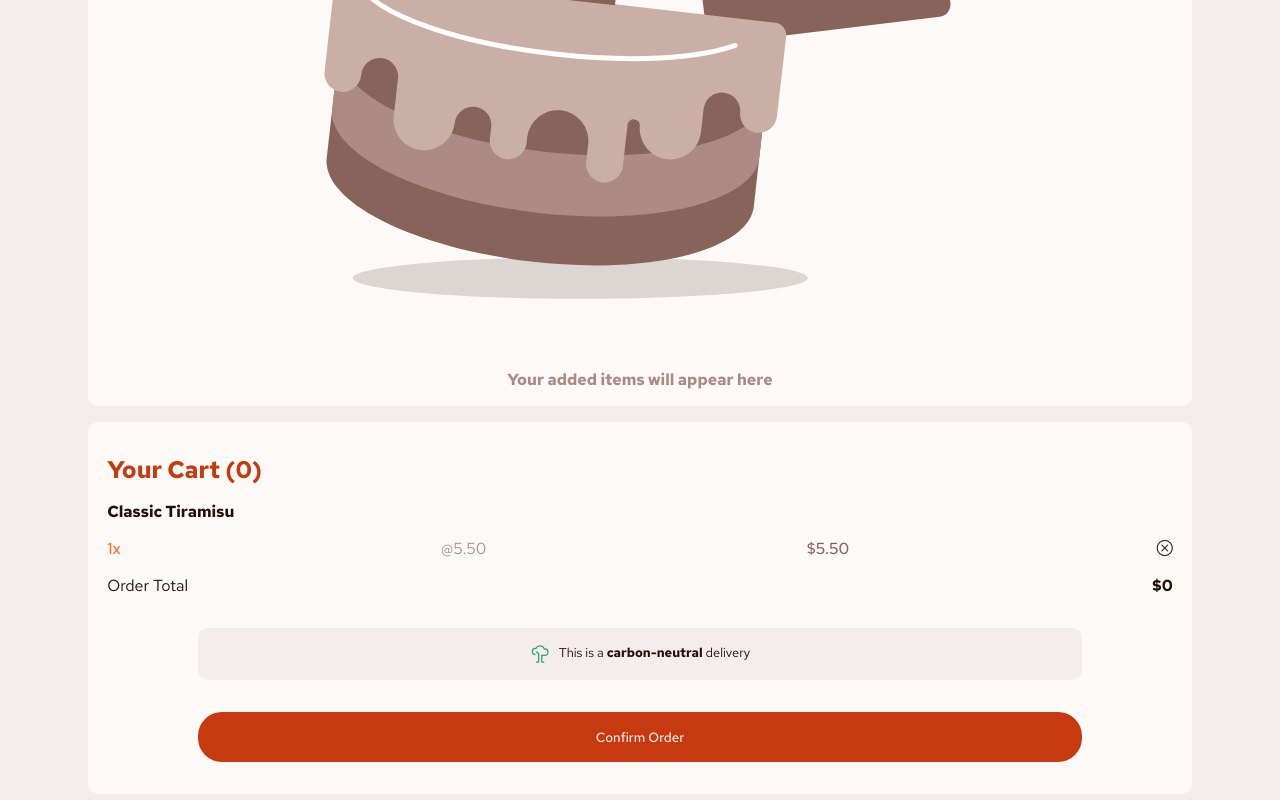
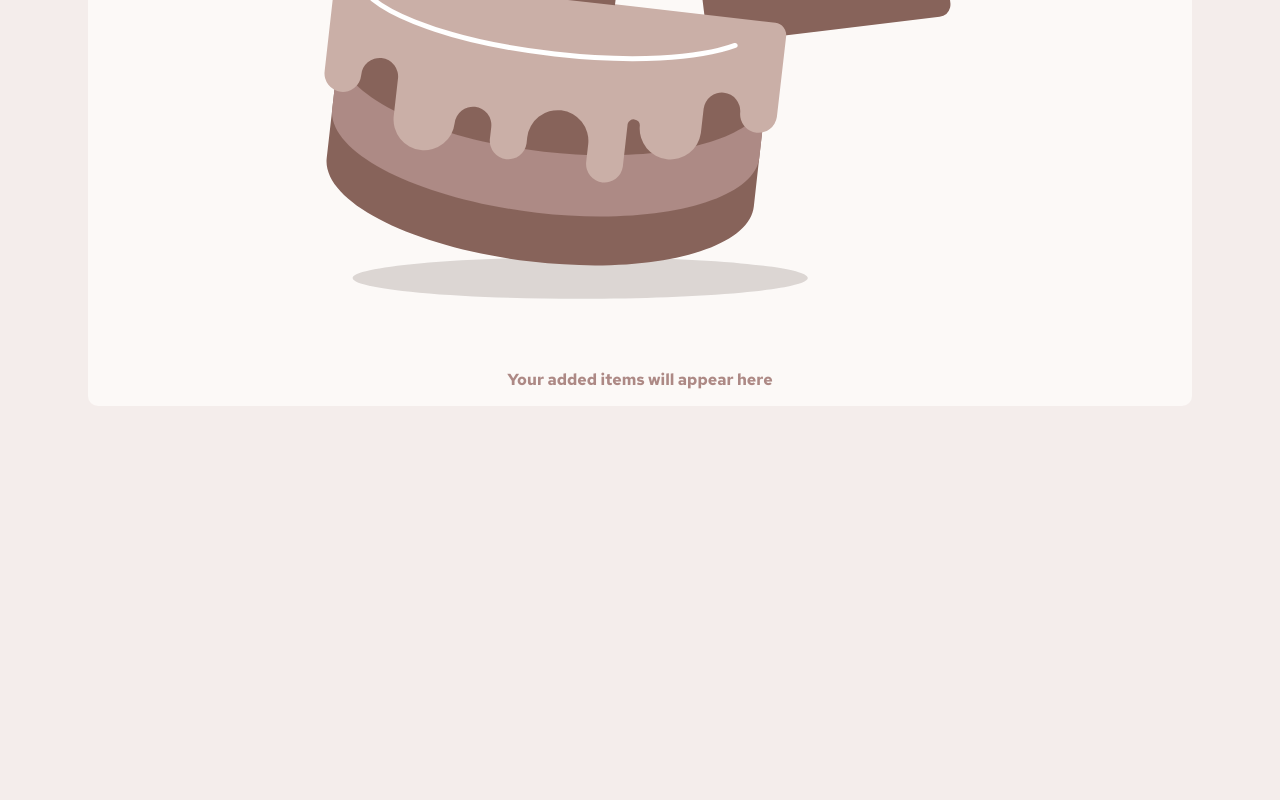
Before and after one commit to LaurenAMolloy/product-list-with-cart, a plain HTML site: page index.html in a window 1280 px wide. Shown: the part 8351-9151 px from the top of the page. After the commit the page ends 8773 px from the top, so only its background shows below. Drawn offline with nearby package versions, Linux system fonts and the light colour scheme.

Commit message:
hid selected cart

```diff
--- a/index.html
+++ b/index.html
@@ -43,7 +43,7 @@
       <!-- Empty Cart ends here -->
 
       <!-- Selected Cart Section -->
-      <div class="cart-selected">
+      <div class="cart-selected hide">
         <h2 class="cart-header">Your Cart (0)</h2>
         <span class="cart-item">Classic Tiramisu</span>
         <div class="cart-selected-info" id="products-container">
--- a/script.js
+++ b/script.js
@@ -148,6 +148,8 @@ let generateShop = () => {
           <span class="dessert-item-price">$${price}</span>
         </div>
       </div>
+
+
       `;
     //use join to remove the invisible comma
   }).join(""));
--- a/style.css
+++ b/style.css
@@ -176,7 +176,6 @@ h1 {
     background-color: var(--Rose50);
     border-radius: 10px;
     margin-bottom: 3rem;
-
 }
 
 .cart-selected h2 {
```
